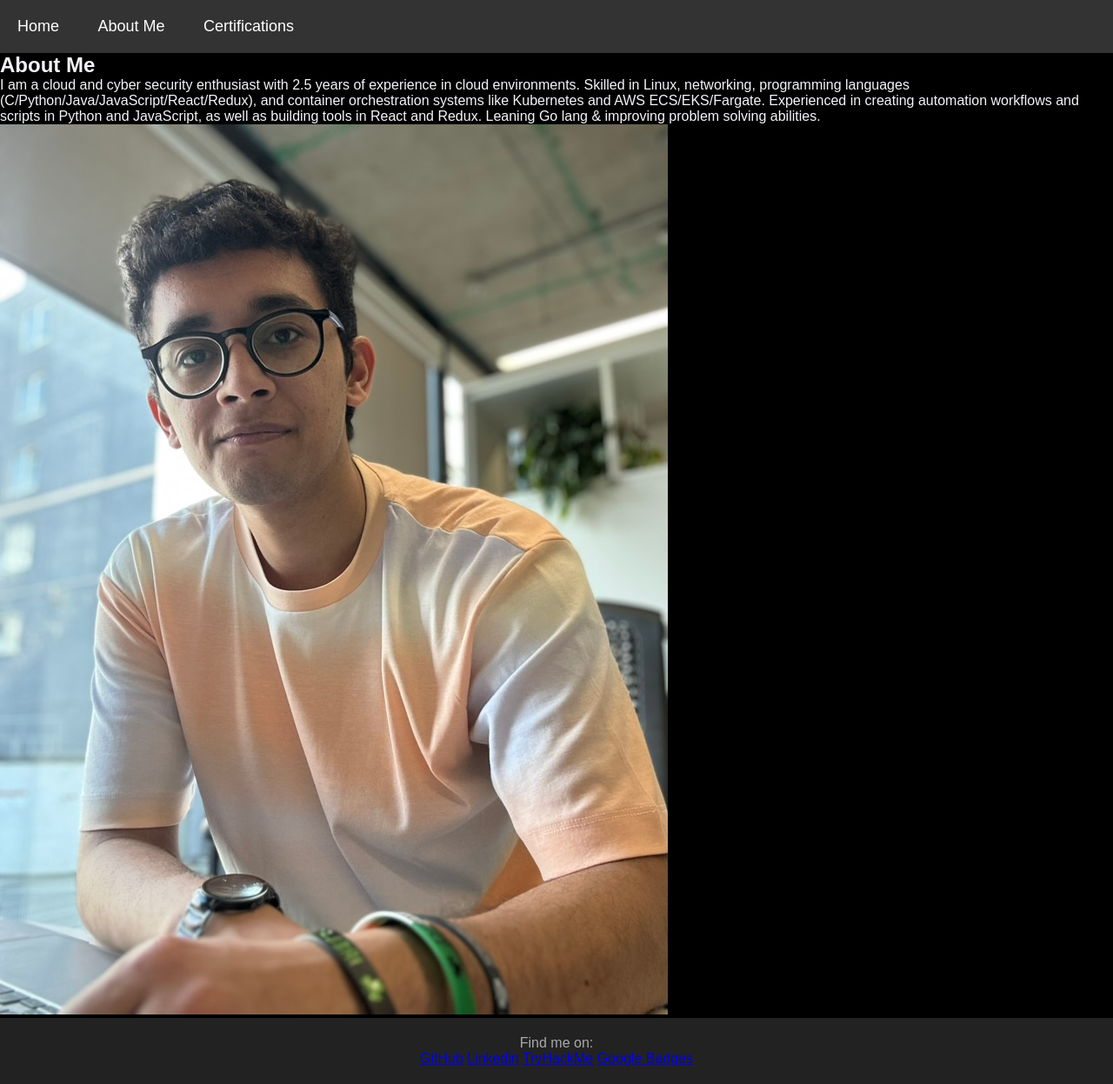
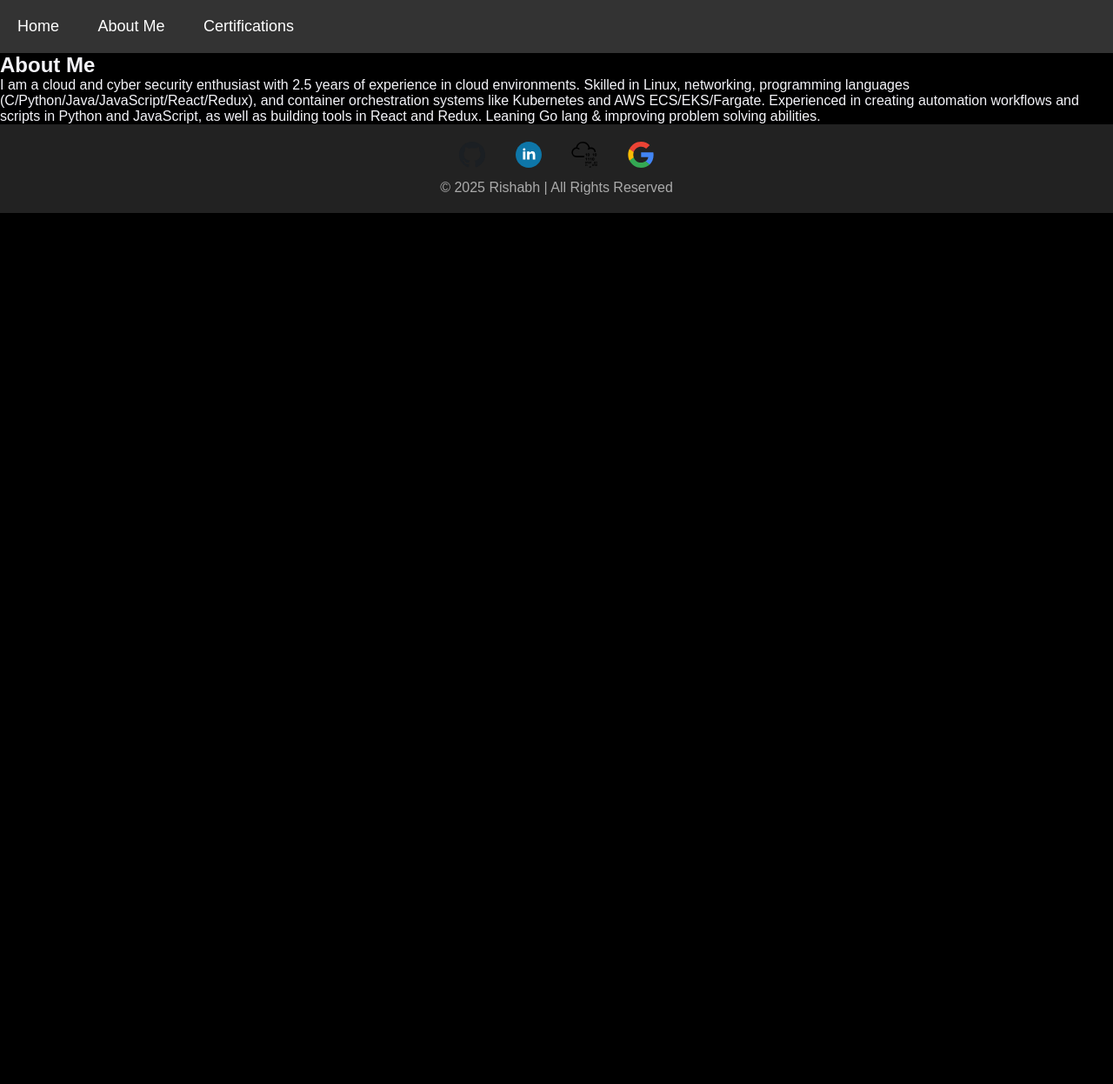
Before and after one commit to rishav-pant/rishav-pant.github.io, a plain HTML site: page about.html in a window 1280 px wide. Shown: the whole page at 87% size. After the commit the page ends 800 px from the top, so only its background shows below. Drawn offline with Linux system fonts and the light colour scheme.

Commit message:
correcting some wrong information

```diff
--- a/about.html
+++ b/about.html
@@ -22,15 +22,26 @@
         systems like Kubernetes and AWS ECS/EKS/Fargate. Experienced in creating automation workflows and scripts
         in Python and JavaScript, as well as building tools in React and Redux. Leaning Go lang & improving problem
         solving abilities.</p>
-    <img src="assets/images/profile.jpg" alt="Your Profile Picture">
+    <!-- <img src="assets/images/profile.jpg" alt="Your Profile Picture"> -->
   </section>
 
+  <!-- Footer Section -->
   <footer>
-    <p>Find me on:</p>
-    <a href="https://github.com/Rishabh-Hupr" target="_blank">GitHub</a>
-    <a href="https://www.linkedin.com/in/hupr/" target="_blank">Linkedin</a>
-    <a href="https://www.tryhackme.com/p/hupr" target="_blank">TryHackMe</a>
-    <a href="https://www.cloudskillsboost.google/public_profiles/2a8fd87c-d7e4-451b-a45a-2e0a79aee4aa" target="_blank">Google Badges</a>
+    <div class="footer-icons">
+      <a href="https://github.com/Rishabh-Hupr" target="_blank">
+        <img src="assets/icons/github.svg" alt="GitHub">
+      </a>
+      <a href="https://www.linkedin.com/in/hupr/" target="_blank">
+        <img src="assets/icons/linkedin.svg" alt="LinkedIn">
+      </a>
+      <a href="https://www.tryhackme.com/p/hupr" target="_blank">
+        <img src="assets/icons/tryhackme.svg" alt="TryHackMe">
+      </a>
+      <a href="https://www.cloudskillsboost.google/public_profiles/2a8fd87c-d7e4-451b-a45a-2e0a79aee4aa" target="_blank">
+        <img src="assets/icons/google.svg" alt="Google Badges">
+      </a>
+    </div>
+    <p>&copy; 2025 Rishabh | All Rights Reserved</p>
   </footer>
 </body>
 </html>
```
Also changed, not shown: certifications.html (+16 -4 lines), index.html (+1 -2 lines), assets/icons/amazon.svg (renamed from assets/images/icons/amazon.svg), assets/icons/github.svg (renamed from assets/images/icons/github.svg), assets/icons/google.svg (renamed from assets/images/icons/google.svg), assets/icons/linkedin.svg (renamed from assets/images/icons/linkedin.svg), assets/icons/tryhackme.svg (renamed from assets/images/icons/tryhackme.svg), assets/icons/workday.svg (renamed from assets/images/icons/workday.svg).
